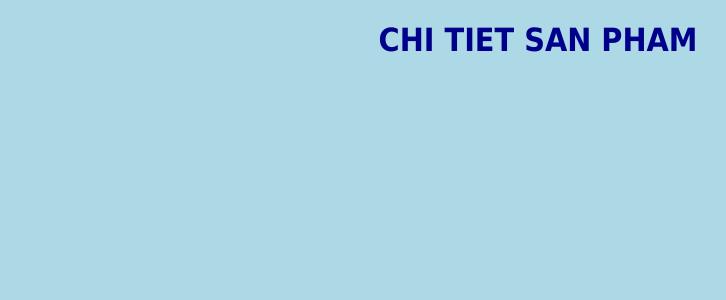
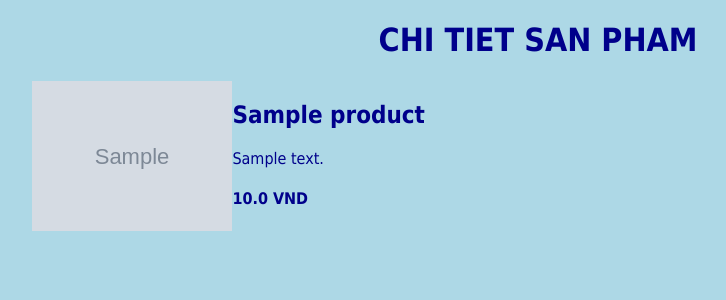
Before and after one commit to khiembao/salesappKhiem, a Flask app: template salesapp/templates/product_detail.html in a window 1280 px wide. Shown: the top 300 px of the page, without its empty margins (102-828 px from the left). Run offline with Flask 3, Linux system fonts and the light colour scheme; the template is opened without the code that fills it: most values are stand-ins (such as "Sample title", 1, 10 or a date in 2020); grey boxes marked "Sample" are stand-in pictures.

Commit message:
update final v3

```diff
--- a/salesapp/index.py
+++ b/salesapp/index.py
@@ -22,7 +22,9 @@ def product_list():
 
 @app.route("/products/<int:product_id>")
 def product_detail(product_id):
-    products = utils.get_product_by_id(product_id)
+    product = utils.get_product_by_id(product_id)
+
+    return render_template('product_detail.html',product=product)
 
 if __name__ == '__main__':
     app.run(debug=True)
--- a/salesapp/static/css/style.css
+++ b/salesapp/static/css/style.css
@@ -21,3 +21,6 @@ table.product {
     width: 80%;
     margin: 0 auto;
 }
+.flex {
+    display: flex;
+}
--- a/salesapp/templates/index.html
+++ b/salesapp/templates/index.html
@@ -14,10 +14,7 @@
         </li>
         {% for c in categories %}
         <li>
-            <a href="{{ url_for('product_list' }}">{{ c.name }}</a>
-        </li>
-        <li>
-            <a href="/products?category_id={{ c.id }}">{{ c.name }}</a>
+            <a href="{{ url_for('product_list', category_id=c.id) }}">{{ c.name }}</a>
         </li>
         {% endfor %}
     </ul>
--- a/salesapp/templates/product_detail.html
+++ b/salesapp/templates/product_detail.html
@@ -7,8 +7,15 @@
 </head>
 <body>
   <h1 class="subject">CHI TIET SAN PHAM</h1>
-  <div class="container">
-
+  <div class="container flex">
+    <div>
+       <img src="{{ url_for('static', filename=product.image) }}" width="200" alt="{{ product.name }}"/>
+    </div>
+      <div>
+          <h2>{{ product.name }}</h2>
+          <p>{{ product.description }}</p>
+          <h4>{{ "{:,.1f}".format(product.price) }} VND</h4>
+      </div>
   </div>
 </body>
 </html>
--- a/salesapp/templates/products.html
+++ b/salesapp/templates/products.html
@@ -29,7 +29,9 @@
             {% for p in products %}
             <tr>
                 <td>
-                   <img src="{{ url_for('static', filename=p.image) }}" width="120"  alt="{{ p.name }}"/>
+                    <a href="{{ url_for('product_detail', product_id=p.id) }}">
+                        <img src="{{ url_for('static', filename=p.image) }}" width="120"  alt="{{ p.name }}"/>
+                    </a>
                 </td>
                 <td>{{ p.id }}</td>
                 <td>{{ p.name }}</td>
```
